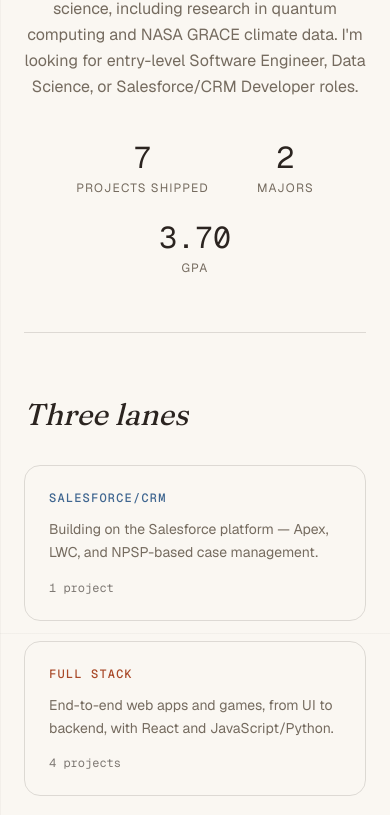
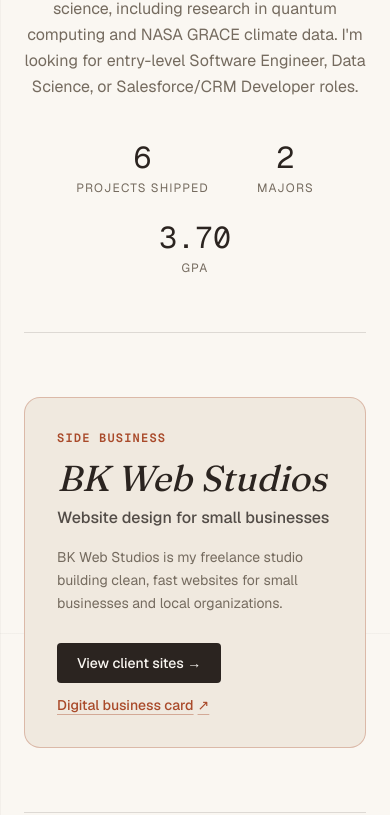
Before and after one commit to buruky/Buruk.Portfolio, a Next.js app: page / in a window 390 px wide. Shown: the part 1055-1870 px from the top of the page. Built offline with nearby package versions, Linux system fonts and the light colour scheme; no server answers.

Commit message:
bk web studios

```diff
--- /dev/null
+++ b/src/app/bk-web-studios/page.tsx
@@ -0,0 +1,67 @@
+import type { Metadata } from "next";
+import Image from "next/image";
+import { bkWebStudios, clientSites } from "@/lib/site-config";
+import { hasPublicFile } from "@/lib/media";
+import ProjectCard from "@/components/ProjectCard";
+import Reveal from "@/components/Reveal";
+
+export const metadata: Metadata = {
+  title: bkWebStudios.name,
+};
+
+export default function BkWebStudiosPage() {
+  const hasLogo = hasPublicFile(bkWebStudios.logo.replace(/^\//, ""));
+  const sitesWithScreenshots = clientSites.map((site) => ({
+    ...site,
+    hasScreenshot: Boolean(site.screenshot) && hasPublicFile(site.screenshot!.replace(/^\//, "")),
+  }));
+
+  return (
+    <div className="mx-auto max-w-6xl px-6 py-16 sm:px-10">
+      <Reveal>
+        <div className="flex flex-col items-start gap-6 sm:flex-row sm:items-center">
+          <div className="flex h-20 w-20 shrink-0 items-center justify-center overflow-hidden rounded-sm border border-border bg-surface text-center text-[10px] text-muted">
+            {hasLogo ? (
+              <Image src={bkWebStudios.logo} alt={bkWebStudios.name} width={80} height={80} className="object-contain" />
+            ) : (
+              "[LOGO]"
+            )}
+          </div>
+          <div>
+            <h1 className="font-serif text-4xl italic leading-[1.1] text-foreground sm:text-5xl">
+              {bkWebStudios.name}
+            </h1>
+            <p className="mt-2 font-mono text-xs font-semibold uppercase tracking-widest text-muted">
+              {bkWebStudios.tagline}
+            </p>
+          </div>
+        </div>
+        <p className="mt-6 max-w-2xl text-base leading-relaxed text-muted">{bkWebStudios.description}</p>
+        <a
+          href={bkWebStudios.businessCardUrl}
+          target="_blank"
+          rel="noreferrer"
+          className="group mt-4 inline-flex items-center gap-1 text-sm font-medium text-accent underline decoration-accent/40 underline-offset-4 transition-colors hover:text-accent-hover"
+        >
+          Digital business card
+          <span className="inline-block transition-transform duration-200 group-hover:translate-x-0.5 group-hover:-translate-y-0.5">
+            &#8599;
+          </span>
+        </a>
+      </Reveal>
+
+      <Reveal>
+        <section className="mt-14 border-t border-border pt-10">
+          <h2 className="font-mono text-xs font-semibold uppercase tracking-widest text-muted">
+            Sites I&apos;ve built
+          </h2>
+          <div className="mt-6 grid gap-6">
+            {sitesWithScreenshots.map((site) => (
+              <ProjectCard key={site.slug} project={site} hasScreenshot={site.hasScreenshot} />
+            ))}
+          </div>
+        </section>
+      </Reveal>
+    </div>
+  );
+}
--- a/src/app/page.tsx
+++ b/src/app/page.tsx
@@ -8,6 +8,7 @@
   currentRole,
   heroPhoto,
   education,
+  bkWebStudios,
 } from "@/lib/site-config";
 import { hasPublicFile } from "@/lib/media";
 import { FileIcon } from "@/components/icons";
@@ -146,6 +147,42 @@
         </Reveal>
 
         <Reveal>
+          <section id="bk-web-studios" className="border-t border-border py-16">
+            <div className="rounded-2xl border border-accent/30 bg-surface p-8 sm:p-12">
+              <p className="font-mono text-xs font-semibold uppercase tracking-widest text-accent">
+                Side Business
+              </p>
+              <h2 className="mt-3 font-serif text-4xl italic text-foreground sm:text-5xl">
+                {bkWebStudios.name}
+              </h2>
+              <p className="mt-2 text-base font-medium text-foreground/80">{bkWebStudios.tagline}</p>
+              <p className="mt-4 max-w-2xl text-sm leading-relaxed text-muted">{bkWebStudios.description}</p>
+              <div className="mt-7 flex flex-wrap items-center gap-x-6 gap-y-3">
+                <MagneticButton strength={10}>
+                  <Link
+                    href="/bk-web-studios"
+                    className="inline-block rounded-sm bg-foreground px-5 py-2.5 text-sm font-medium text-background transition-colors hover:bg-accent"
+                  >
+                    View client sites &rarr;
+                  </Link>
+                </MagneticButton>
+                <a
+                  href={bkWebStudios.businessCardUrl}
+                  target="_blank"
+                  rel="noreferrer"
+                  className="group inline-flex items-center gap-1 text-sm font-medium text-accent underline decoration-accent/40 underline-offset-4 transition-colors hover:text-accent-hover"
+                >
+                  Digital business card
+                  <span className="inline-block transition-transform duration-200 group-hover:translate-x-0.5 group-hover:-translate-y-0.5">
+                    &#8599;
+                  </span>
+                </a>
+              </div>
+            </div>
+          </section>
+        </Reveal>
+
+        <Reveal>
           <section className="border-t border-border py-16">
             <h2 className="font-serif text-3xl italic text-foreground sm:text-4xl">Three lanes</h2>
             <div className="mt-8 grid gap-5 sm:grid-cols-3">
--- a/src/components/Navbar.tsx
+++ b/src/components/Navbar.tsx
@@ -18,6 +18,7 @@
 const navLinks = [
   { href: "/", label: "Home", section: "home" },
   { href: "/#projects", label: "Projects", section: "projects" },
+  { href: "/#bk-web-studios", label: "BK Web Studios", section: "bk-web-studios" },
   { href: "/about", label: "About", section: null },
 ];
 
@@ -42,7 +43,7 @@
 
   useEffect(() => {
     if (pathname !== "/") return;
-    const sections = ["home", "projects"]
+    const sections = ["home", "projects", "bk-web-studios"]
       .map((id) => document.getElementById(id))
       .filter((el): el is HTMLElement => el !== null);
     if (sections.length === 0) return;
--- a/src/lib/site-config.ts
+++ b/src/lib/site-config.ts
@@ -37,6 +37,15 @@
 export const currentRole: { title: string; company: string; logo: string } | null = null;
 
 export const heroPhoto = "/images/city-bg.jpg";
+
+export const bkWebStudios = {
+  name: "BK Web Studios",
+  tagline: "Website design for small businesses",
+  description:
+    "BK Web Studios is my freelance studio building clean, fast websites for small businesses and local organizations.",
+  logo: "/images/bk-web-studios-logo.png",
+  businessCardUrl: "https://buruky.github.io/BuildsByBuruk/",
+};
 
 export const education = {
   school: "University of Washington Tacoma",
@@ -112,20 +121,6 @@
     screenshotPlaceholder: "[SCREENSHOT: Between Worlds gameplay]",
   },
   {
-    slug: "always-with-compassion",
-    name: "Always With Compassion",
-    lane: "Full Stack",
-    description:
-      "A commissioned website for Always With Compassion, an adult family home.",
-    techStack: ["React", "React Router", "Tailwind CSS"],
-    role: "Freelance / commissioned developer",
-    liveUrl: "https://alwayswithcompassion.com/",
-    repoUrl: "https://github.com/buruky/CFHome",
-    screenshot: "/images/screenshots/always-with-compassion.png",
-    screenshotAspect: "video",
-    screenshotPlaceholder: "[SCREENSHOT: Always With Compassion homepage]",
-  },
-  {
     slug: "quantum-computing-research",
     name: "Quantum Computing Research",
     lane: "Data Science & Research",
@@ -172,6 +167,23 @@
   },
 ];
 
+export const clientSites: Project[] = [
+  {
+    slug: "always-with-compassion",
+    name: "Always With Compassion",
+    lane: "Full Stack",
+    description:
+      "A commissioned website for Always With Compassion, an adult family home.",
+    techStack: ["React", "React Router", "Tailwind CSS"],
+    role: "Freelance / commissioned developer",
+    liveUrl: "https://alwayswithcompassion.com/",
+    repoUrl: "https://github.com/buruky/CFHome",
+    screenshot: "/images/screenshots/always-with-compassion.png",
+    screenshotAspect: "video",
+    screenshotPlaceholder: "[SCREENSHOT: Always With Compassion homepage]",
+  },
+];
+
 export const laneColors: Record<Lane, string> = {
   "Salesforce/CRM": "text-lane-salesforce",
   "Full Stack": "text-lane-fullstack",
```
